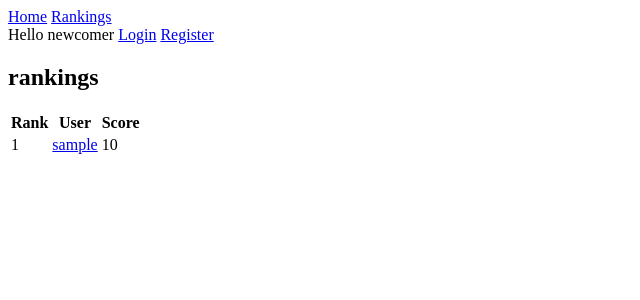
After one commit to danrr/SELP, a Flask app: page /rankings/ in a window 1280 px wide. The commit adds this page. Shown: the top 300 px of the page, without its empty margins (0-640 px from the left). Run offline with Flask 2, Linux system fonts and the light colour scheme; tables that the repository leaves empty hold one stand-in row (values such as "Sample post"); style sheets or scripts are compiled from the project's sources; some libraries are stand-ins or nearby versions.

Commit message:
Adding basic rankings page

```diff
--- a/app/templates/partials/_user.html
+++ b/app/templates/partials/_user.html
@@ -1,5 +1,6 @@
 <div class="navigation">
     <a href="{{ url_for('home') }}">Home</a>
+    <a href="{{ url_for('rankings') }}">Rankings</a>
 </div>
 
 <div class="login">
--- /dev/null
+++ b/app/templates/rankings.html
@@ -0,0 +1,30 @@
+{% extends "base.html" %}
+{% block content %}
+    <h2>{{ title }}</h2>
+    <table class="rankings">
+        <tr>
+            <th>
+                Rank
+            </th>
+            <th>
+                User
+            </th>
+            <th>
+                Score
+            </th>
+        </tr>
+        {% for user in users %}
+            <tr>
+                <td>
+                    {{ user.rank }}
+                </td>
+                <td>
+                    <a href="{{ url_for('user', username=user.username) }}">{{ user.username }}</a>
+                </td>
+                <td>
+                    {{ user.score }}
+                </td>
+            </tr>
+        {% endfor %}
+    </table>
+{% endblock %}
--- a/app/views.py
+++ b/app/views.py
@@ -139,7 +139,6 @@ def post(id):
 
     author = User.query.filter_by(id=post.user_id).one()
 
-
     if is_current_user(author.id):
         if request.args.get('edit', '') == 't':
             if post.is_archived():
@@ -229,16 +228,43 @@ def post(id):
                            **context
                            )
 
+
 @app.route('/upvote/', methods=['POST'])
 @login_required
 def upvote():
-    # TODO: not allow voting on closed posts.
+    # TODO: not allow voting on archived posts.
     if request.form["type"] == "submission":
         submission = Submission.query.filter_by(user_id=request.form["author_id"],
                                                 post_id=request.form["post_id"]).first()
         submission.toggle_upvote(g.user.id)
         db.session.commit()
     return jsonify()
+
+
+@app.route('/rankings/')
+def rankings():
+    users = User.query.order_by(User.score.desc()).all()
+    users_context = []
+    i = 0
+    while i < len(users):
+        #olympic rankings
+        users_context.append({
+            "username": users[i].username,
+            "score": users[i].score,
+            "rank": i + 1
+        })
+        i += 1
+        while i < len(users) and users[i-1].score == users[i].score:
+            users_context.append({
+                "username": users[i].username,
+                "score": users[i].score,
+                "rank": users_context[i - 1]["rank"]
+            })
+            i += 1
+
+    return render_template('rankings.html',
+                           title="rankings",
+                           users=users_context)
 
 
 #helpers
```
